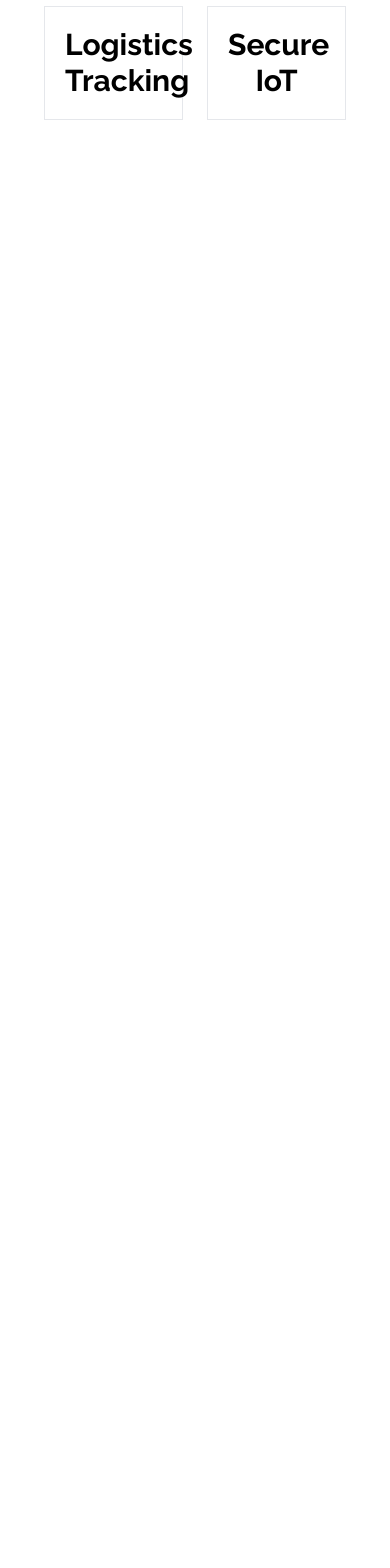
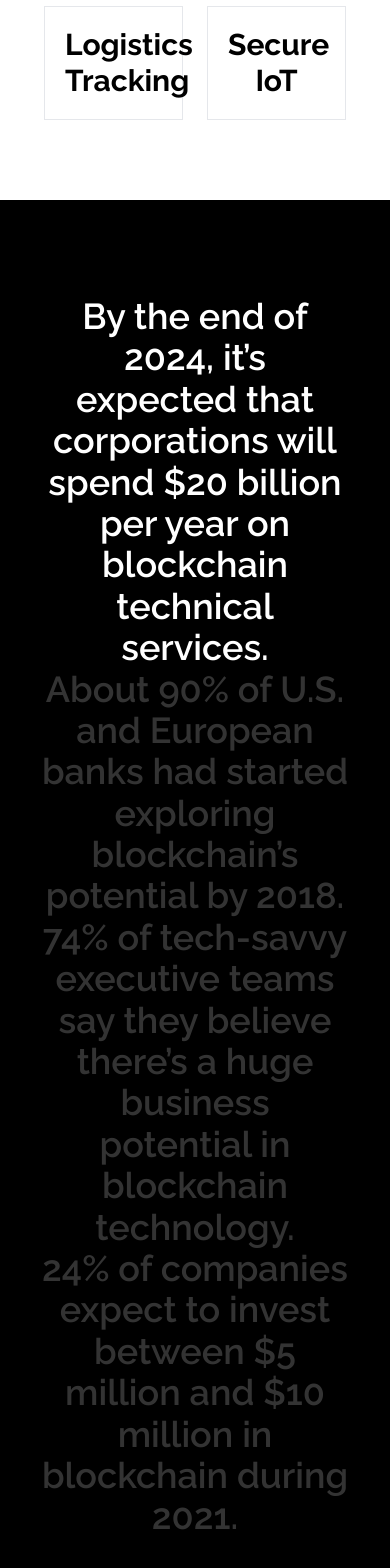
Before and after one commit to rosekamallove/blockchain-intro, a Next.js app: page / in a window 390 px wide. Shown: the part 3236-4804 px from the top of the page. Before the commit the page ends 3436 px from the top, so only its background shows below. Built offline with nearby package versions, Linux system fonts and the light colour scheme.

Commit message:
animated: stats opacity on scroll

```diff
--- a/components/masthead.tsx
+++ b/components/masthead.tsx
@@ -36,7 +36,6 @@ const MastHead: React.FC = () => {
         <source src="/assets/block_chain.m4v" type="video/mp4; codecs=hvc1 " />
         <source src="/assets/block_chain.webm" type="video/webm; codecs=vp9" />
       </video>
-      {/* <Ripple/> */}
 
       <div
         className={`flex-grow-0  pt-10 transition-opacity duration-1000 ${
--- a/components/ripple.tsx
+++ /dev/null
@@ -1,125 +0,0 @@
-import { Canvas, extend, useFrame, useLoader, useThree } from '@react-three/fiber';
-import { Suspense, useCallback, useMemo, useRef } from 'react';
-import * as THREE from 'three';
-import { OrbitControls } from 'three/examples/jsm/controls/OrbitControls';
-import circleImg from '../public/images/circle.png';
-extend({OrbitControls})
-
-function CameraControls(){
-  const {
-    camera,
-    gl: {domElement}
-  } = useThree();
-
-  const controlsRef = useRef();
-  useFrame(() => controlsRef.current.update())
-
-  return (
-    <orbitControls
-      ref={controlsRef}
-      args={[camera, domElement]}
-      autoRotate
-      autoRotateSpeed={-0.2}
-    />
-  );
-}
-
-function Points() {
-  const imgTex = useLoader(THREE.TextureLoader, circleImg);
-  const bufferRef = useRef();
-
-  let t = 0;
-  let f = 0.002;
-  let a = 3;
-  const graph = useCallback((x, z) => {
-    return Math.sin(f * (x ** 2 + z ** 2 + t)) * a;
-  }, [t, f, a])
-
-  const count = 100
-  const sep = 3
-  let positions = useMemo(() => {
-    let positions = []
-
-    for (let xi = 0; xi < count; xi++) {
-      for (let zi = 0; zi < count; zi++) {
-        let x = sep * (xi - count / 2);
-        let z = sep * (zi - count / 2);
-        let y = graph(x, z);
-        positions.push(x, y, z);
-      }
-    }
-
-    return new Float32Array(positions);
-  }, [count, sep, graph])
-
-  useFrame(() => {
-    t += 15
-
-    const positions = bufferRef.current.array;
-
-    let i = 0;
-    for (let xi = 0; xi < count; xi++) {
-      for (let zi = 0; zi < count; zi++) {
-        let x = sep * (xi - count / 2);
-        let z = sep * (zi - count / 2);
-
-        positions[i + 1] = graph(x, z);
-        i += 3;
-      }
-    }
-
-    bufferRef.current.needsUpdate = true;
-  })
-
-  return (
-    <points>
-      <bufferGeometry attach="geometry">
-        <bufferAttribute
-          ref={bufferRef}
-          attachObject={['attributes', 'position']}
-          array={positions}
-          count={positions.length / 3}
-          itemSize={3}
-        />
-      </bufferGeometry>
-
-      <pointsMaterial
-        attach="material"
-        map={imgTex}
-        color={0x00AAFF}
-        size={0.5}
-        sizeAttenuation
-        transparent={false}
-        alphaTest={0.5}
-        opacity={1.0}
-      />
-    </points>
-  );
-}
-
-function AnimationCanvas() {
-  return (
-    <Canvas
-      colorManagement={false}
-      camera={{ position: [100, 10, 0], fov: 75 }}
-    >
-      <Suspense fallback={null}>
-        <Points />
-      </Suspense>
-      <CameraControls/>
-    </Canvas>
-  );
-}
-
-
-function Ripple() {
-  return (
-    <div className="anim">
-      <Suspense fallback={<div>Loading...</div>}>
-        <AnimationCanvas />
-      </Suspense>
-    </div>
-  );
-}
-
-export default Ripple;
--- /dev/null
+++ b/components/stats.tsx
@@ -0,0 +1,69 @@
+import React, { useContext, useRef } from "react";
+import s from "../styles/stats.module.css";
+import { ScrollContext } from "./scroll-observer";
+
+const opacityForBlock = (sectionProgress: number, blockNo: number) => {
+  const progress = sectionProgress - blockNo;
+  if (progress >= 0 && progress < 1) return 1;
+  return 0.2;
+};
+
+const Stats: React.FC = () => {
+  const { scrollY } = useContext(ScrollContext);
+  const refContainer = useRef<HTMLDivElement>(null);
+
+  const numOfPages = 4;
+  let progress = 0;
+
+  const { current: elContainer } = refContainer;
+  if (elContainer) {
+    const { clientHeight, offsetTop } = elContainer;
+    const screenH = window.innerHeight;
+    const halfH = screenH / 2;
+    const percentY =
+      Math.min(
+        clientHeight + halfH,
+        Math.max(-screenH, scrollY - offsetTop) + halfH
+      ) / clientHeight;
+    progress = Math.min(numOfPages - 0.5, Math.max(0.5, percentY * numOfPages));
+  }
+
+  return (
+    <div ref={refContainer} className="bg-black text-white">
+      <div className="mx-auto flex min-h-screen max-w-5xl flex-col  items-center justify-center px-10 py-24 text-center text-4xl font-semibold md:py-28 md:text-6xl lg:px-20 lg:py-36 lg:text-7xl">
+        <div className="leading-[1.15]">
+          <span
+            className={`${s.statsText} inline-block`}
+            style={{ opacity: opacityForBlock(progress, 0) }}
+          >
+            By the end of 2024, it’s expected that corporations will spend $20
+            billion per year on blockchain technical services.
+          </span>
+          <span
+            className={`${s.statsText} inline-block`}
+            style={{ opacity: opacityForBlock(progress, 1) }}
+          >
+            About 90% of U.S. and European banks had started exploring
+            blockchain’s potential by 2018.
+          </span>
+          <span
+            className={`${s.statsText} inline-block`}
+            style={{ opacity: opacityForBlock(progress, 2) }}
+          >
+            74% of tech-savvy executive teams say they believe there’s a huge
+            business potential in blockchain technology.
+          </span>
+          <span
+            className={`${s.statsText} inline-block`}
+            style={{ opacity: opacityForBlock(progress, 3) }}
+          >
+            24% of companies expect to invest between $5 million and $10 million
+            in blockchain during 2021.
+          </span>
+        </div>
+      </div>
+    </div>
+  );
+};
+
+export default Stats;
--- a/pages/_app.tsx
+++ b/pages/_app.tsx
@@ -6,9 +6,9 @@ import "../styles/index.css";
 function MyApp({ Component, pageProps }: AppProps) {
   return (
     <ScrollObserver>
-      <Component {...pageProps}/>
+      <Component {...pageProps} />
     </ScrollObserver>
-  )
+  );
 }
 
 export default MyApp;
--- a/pages/index.tsx
+++ b/pages/index.tsx
@@ -1,6 +1,7 @@
-import Head from "next/head"
-import Intro from "../components/intro"
-import MastHead from "../components/masthead"
+import Head from "next/head";
+import Intro from "../components/intro";
+import MastHead from "../components/masthead";
+import Stats from "../components/stats";
 
 const IndexPage = () => {
   return (
@@ -8,10 +9,11 @@ const IndexPage = () => {
       <Head>
         <title>BlockChain</title>
       </Head>
-      <MastHead/>
-      <Intro/>
+      <MastHead />
+      <Intro />
+      <Stats />
     </div>
-  )
-}
+  );
+};
 
-export default IndexPage
+export default IndexPage;
--- /dev/null
+++ b/styles/stats.module.css
@@ -0,0 +1,3 @@
+.statsText {
+  transition: opacity 0.4s;
+}
```
